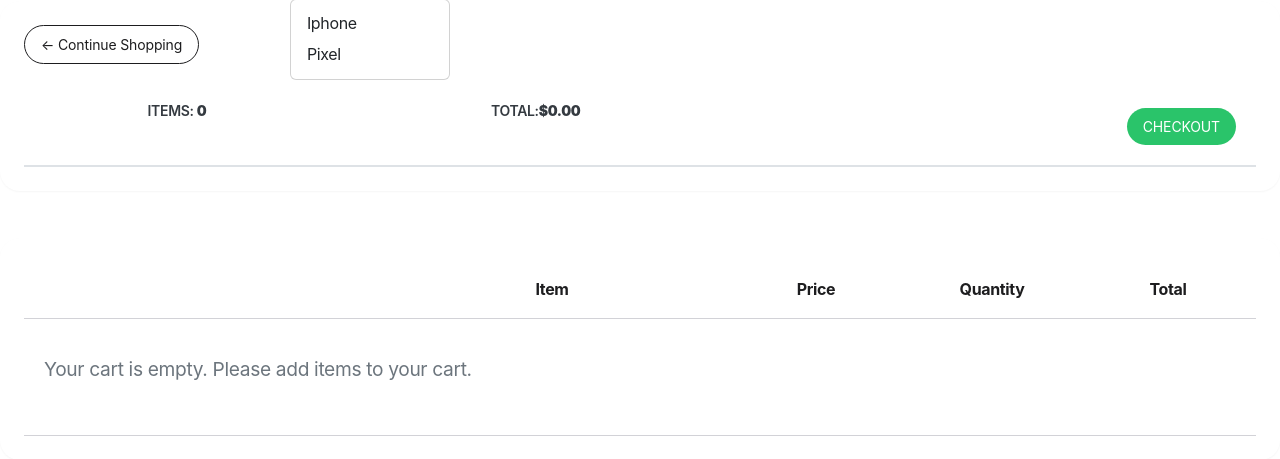
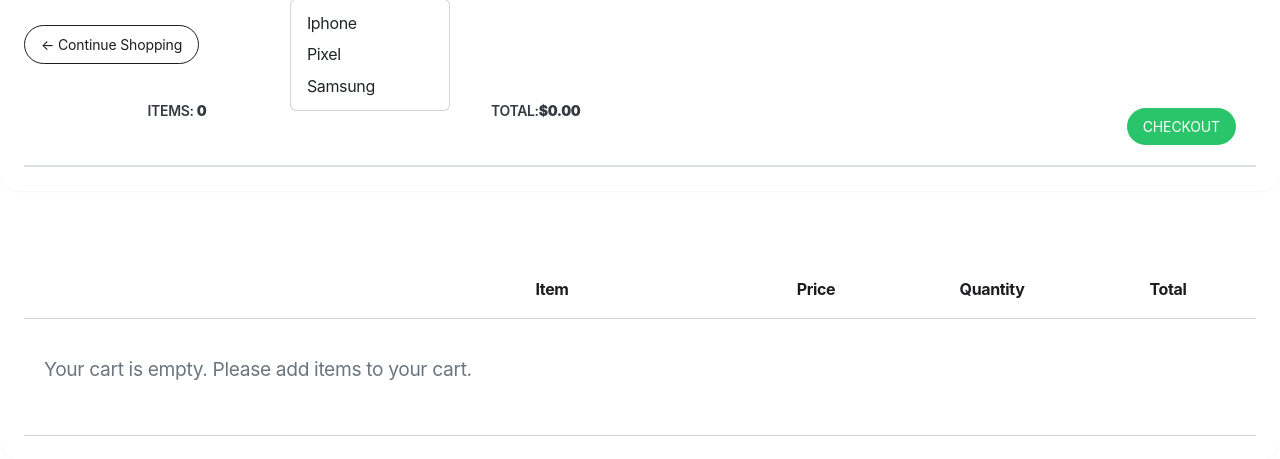
Before and after one commit to NatKimSreng/Shop, a Django app: page /cart/ in a window 1280 px wide, after a click on "Categories". Shown: the part 118-577 px from the top of the page. Run offline with Django 5.2, Linux system fonts and the light colour scheme; lists and menus that the app fills with data are empty.

Commit message:
add nav bar samsung

```diff
--- a/store/templates/store/main.html
+++ b/store/templates/store/main.html
@@ -211,6 +211,13 @@
                   <li>
                     <a class="dropdown-item" href="{% url 'category' 'Pixel' %}"
                       >Pixel</a
+                    >
+                  </li>
+                  <li>
+                    <a
+                      class="dropdown-item"
+                      href="{% url 'category' 'Samsung' %}"
+                      >Samsung</a
                     >
                   </li>
                 </ul>
```
Also changed, not shown: db.sqlite3.
